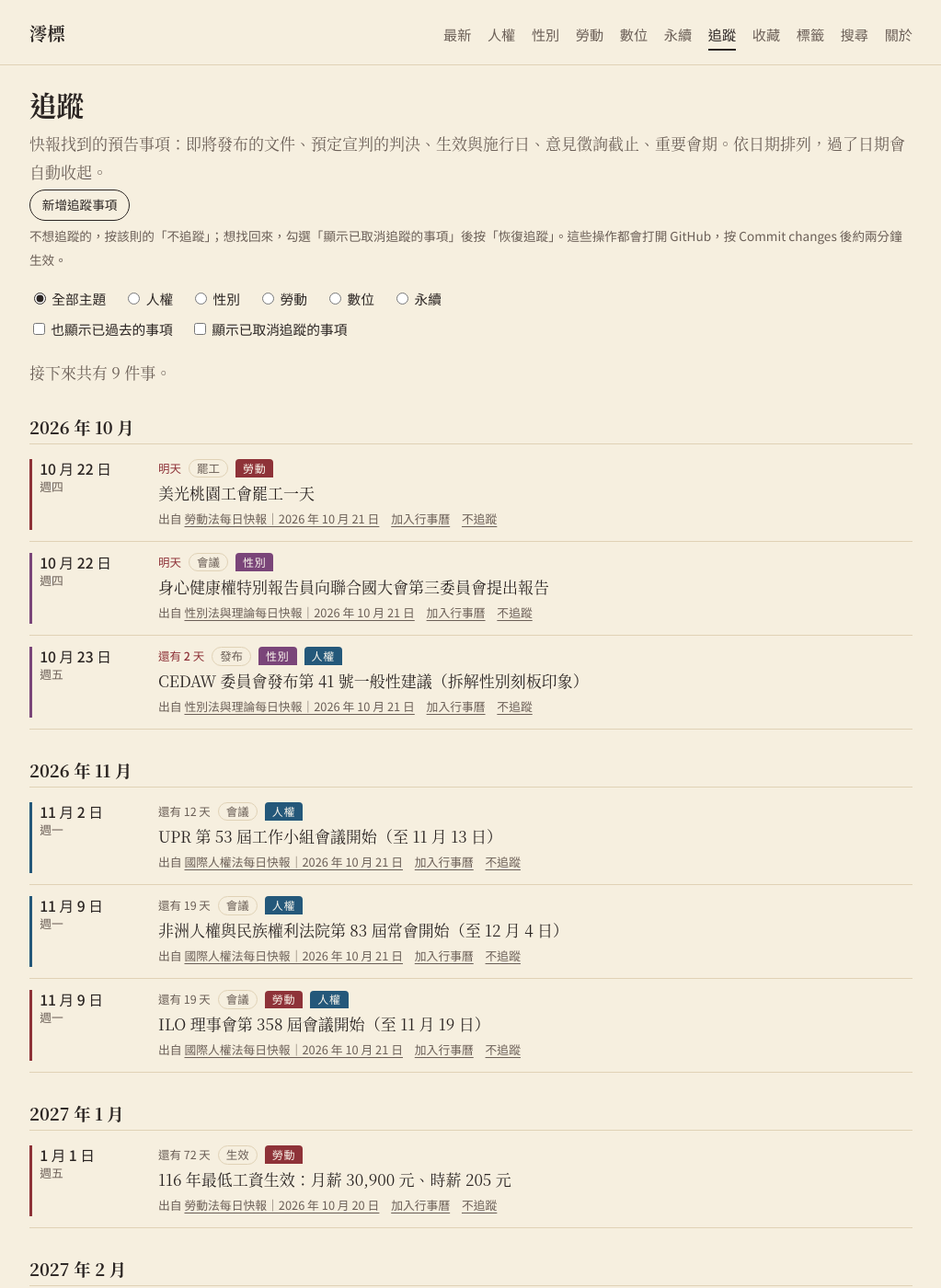
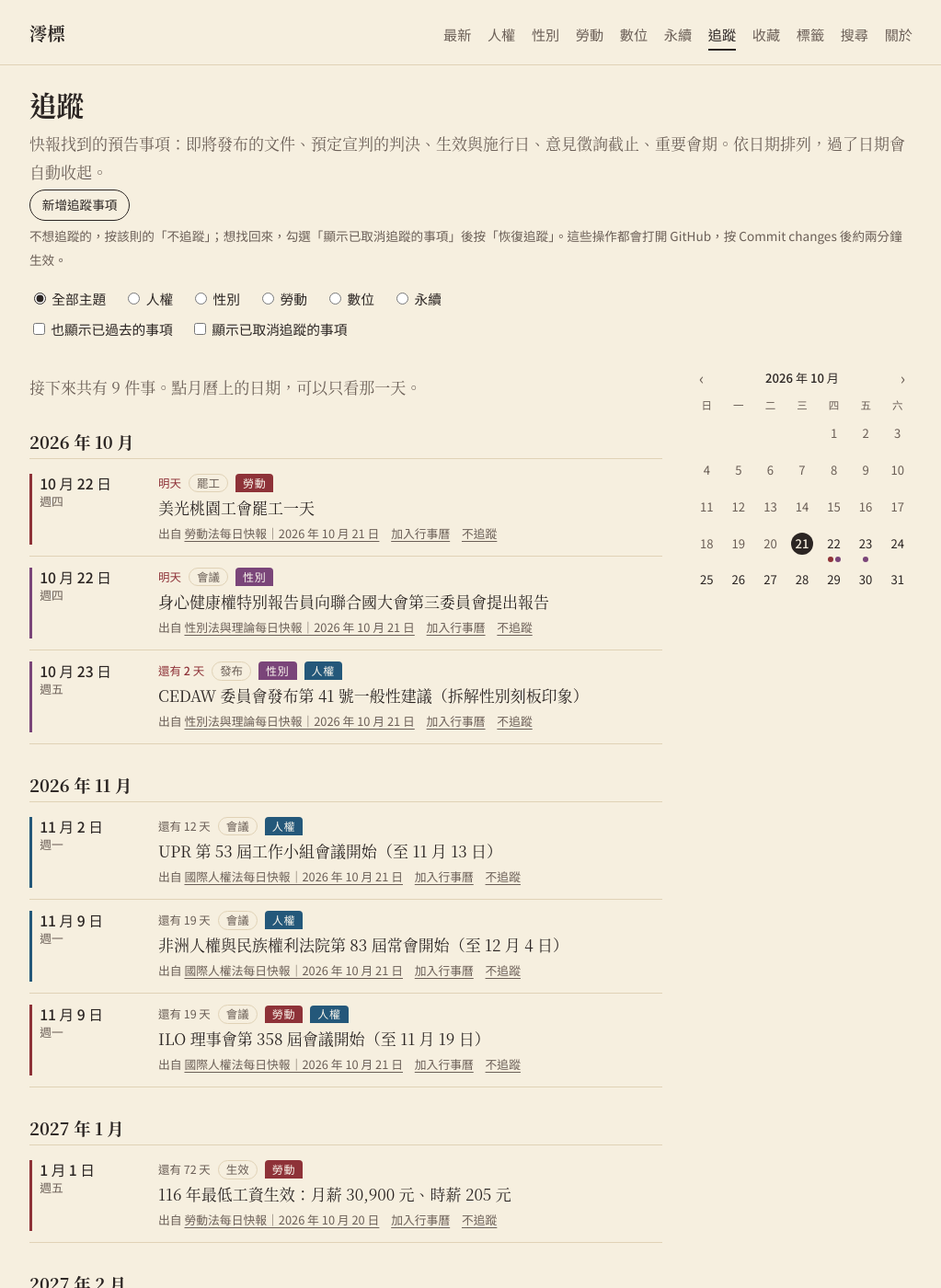
Before and after one commit to chadfan1004/Newsletter-for-international-human-rights-law-gender-theory-and-labour-law, a Jekyll site: the page built from upcoming.html, in a window 1280 px wide and 1400 px high. Shown: the whole window at 92% size, without its empty margins (128-1151 px from the left). Built offline with Jekyll 4.4.1, drawn with Linux system fonts in a browser that asks for light colours.

Commit message:
Home sidebar tracker and month calendar with section-coloured dots
Co-Authored-By: Claude Opus 5.5 <noreply@anthropic.com>
Claude-Session: https://claude.ai/code/session_01FSbXdJEiLZof4dLYJ2WApi

```diff
--- a/assets/style.css
+++ b/assets/style.css
@@ -393,13 +393,50 @@ mark { background: var(--mark-bg); color: inherit; padding: 0 .1em; }
 .up-add { display: inline-block; padding: .2rem .8rem; border: 1px solid var(--ink); border-radius: 999px; color: var(--ink); text-decoration: none; font-weight: 500; }
 .up-add:hover { background: var(--ink); color: var(--paper); }
 
-/* 首頁近期追蹤：一則一行 */
-.up-rows { font-family: var(--sans); font-size: .92rem; }
-.up-row { display: grid; grid-template-columns: 3.4rem 4.2rem minmax(0, 1fr); align-items: baseline; column-gap: .6rem; padding: .32rem 0 .32rem .7rem; box-shadow: inset 3px 0 0 var(--sec, var(--rule)); margin: .3rem 0; }
+/* 首頁：快報在左，近期追蹤在右側直欄 */
+.home-grid { display: grid; grid-template-columns: minmax(0, 1fr) 14.5rem; column-gap: 2rem; align-items: start; }
+.home-grid .leaf { grid-template-columns: 8.5rem minmax(0, 1fr); column-gap: 1.5rem; }
+.up-home { margin: 0; position: sticky; top: 1.25rem; }
+.up-home .up-home-head { margin-bottom: .2rem; }
+.up-rows { font-family: var(--sans); font-size: .88rem; }
+.up-row { display: grid; grid-template-columns: auto 1fr; column-gap: .6rem; row-gap: .1rem; padding: .55rem 0 .55rem .7rem; margin: .45rem 0; box-shadow: inset 3px 0 0 var(--sec, var(--rule)); }
 .up-row time { font-weight: 500; color: var(--ink); }
-.up-row-count { color: var(--muted); font-size: .82rem; }
+.up-row-count { color: var(--muted); font-size: .8rem; align-self: center; }
 .up-row-count.is-soon { color: var(--c-labour); font-weight: 500; }
-.up-row-t { overflow: hidden; text-overflow: ellipsis; white-space: nowrap; }
+.up-row-t { grid-column: 1 / -1; line-height: 1.55; display: -webkit-box; -webkit-line-clamp: 3; -webkit-box-orient: vertical; overflow: hidden; }
 .up-row-t a { color: var(--ink); text-decoration: none; }
 .up-row-t a:hover { text-decoration: underline; color: var(--sec); }
-.up-home .up-home-head { margin-bottom: .35rem; }
+@media (max-width: 900px) {
+  .home-grid { grid-template-columns: 1fr; row-gap: 2rem; }
+  .home-grid .leaf { grid-template-columns: 1fr; }
+  .up-home { position: static; }
+}
+
+/* 月曆 */
+.up-cal { font-family: var(--sans); font-size: .82rem; margin: .4rem 0 .6rem; }
+.cal-head { display: flex; align-items: center; justify-content: space-between; margin-bottom: .3rem; }
+.cal-title { font-weight: 500; color: var(--ink); }
+.cal-nav { font: inherit; font-size: 1.1rem; line-height: 1; background: none; border: 0; color: var(--muted); padding: .2rem .5rem; cursor: pointer; border-radius: 4px; }
+.cal-nav:hover { color: var(--ink); background: var(--card); }
+.cal-grid { display: grid; grid-template-columns: repeat(7, 1fr); gap: 2px; }
+.cal-wd { text-align: center; color: var(--muted); font-size: .72rem; padding: .15rem 0; }
+.cal-day { display: flex; flex-direction: column; align-items: center; justify-content: flex-start; min-height: 2.15rem; padding: .2rem 0 .15rem; border-radius: 4px; color: var(--ink); font: inherit; background: none; border: 0; }
+.cal-day.is-past { color: var(--muted); }
+button.cal-day { cursor: pointer; }
+button.cal-day:hover { background: var(--card); }
+.cal-day.is-today > span:first-child { background: var(--ink); color: var(--paper); border-radius: 999px; min-width: 1.5rem; text-align: center; font-weight: 500; }
+.cal-day.is-picked { background: var(--card); box-shadow: inset 0 0 0 1px var(--ink); }
+.cal-dots { display: flex; gap: 2px; height: 6px; margin-top: 2px; }
+.cal-dots i { width: 6px; height: 6px; border-radius: 50%; background: var(--sec, var(--muted)); }
+.cal-note { margin: .2rem 0 0; font-family: var(--sans); font-size: .85rem; font-weight: 500; display: flex; justify-content: space-between; align-items: baseline; gap: .5rem; }
+.cal-reset { font: inherit; font-size: .8rem; font-weight: 400; background: none; border: 0; padding: 0; color: var(--muted); text-decoration: underline; cursor: pointer; margin-left: .6rem; }
+.up-empty { color: var(--muted); font-family: var(--sans); font-size: .85rem; padding: .5rem 0; }
+
+/* 追蹤頁：清單在左、月曆在右 */
+.up-layout { display: grid; grid-template-columns: minmax(0, 1fr) 15rem; column-gap: 2rem; align-items: start; }
+.up-side { position: sticky; top: 1.25rem; padding-top: .3rem; }
+@media (max-width: 900px) {
+  .up-layout { grid-template-columns: 1fr; }
+  .up-side { position: static; order: -1; max-width: 22rem; }
+}
+.cal-note[hidden] { display: none; }
--- a/assets/upcoming.js
+++ b/assets/upcoming.js
@@ -101,21 +101,78 @@
       '</div></li>';
   }
 
-  // 首頁：近 30 天內，最多 6 則
+  // 月曆：有事的日子標上主題顏色的點，點日期可篩選當天事項
+  function pad2(n) { return (n < 10 ? '0' : '') + n; }
+  function calendar(root, onPick) {
+    var cur = today.slice(0, 7), picked = '';
+    function draw() {
+      var map = {};
+      visible().forEach(function (x) { if (x.d.length === 10) (map[x.d] = map[x.d] || []).push(x); });
+      var y = +cur.slice(0, 4), m = +cur.slice(5, 7);
+      var start = new Date(Date.UTC(y, m - 1, 1)).getUTCDay();
+      var days = new Date(Date.UTC(y, m, 0)).getUTCDate();
+      var h = '<div class="cal-head"><button type="button" class="cal-nav" data-step="-1" aria-label="上個月">‹</button>' +
+        '<span class="cal-title">' + y + ' 年 ' + m + ' 月</span>' +
+        '<button type="button" class="cal-nav" data-step="1" aria-label="下個月">›</button></div><div class="cal-grid">';
+      WD.split('').forEach(function (w) { h += '<span class="cal-wd">' + w + '</span>'; });
+      for (var i = 0; i < start; i++) h += '<span class="cal-pad"></span>';
+      for (var d = 1; d <= days; d++) {
+        var ds = cur + '-' + pad2(d), ev = map[ds] || [];
+        var cls = 'cal-day' + (ds === today ? ' is-today' : '') + (ds === picked ? ' is-picked' : '') + (ds < today ? ' is-past' : '');
+        var secs = [];
+        ev.forEach(function (x) { var s0 = x.s[0] || ''; if (secs.indexOf(s0) < 0) secs.push(s0); });
+        var dots = '<span class="cal-dots">' + secs.slice(0, 3).map(function (s) { return '<i class="sec-' + esc(s) + '"></i>'; }).join('') + '</span>';
+        h += ev.length
+          ? '<button type="button" class="' + cls + ' has-ev" data-d="' + ds + '" aria-pressed="' + (ds === picked) + '" aria-label="' + m + ' 月 ' + d + ' 日，' + ev.length + ' 件事"><span>' + d + '</span>' + dots + '</button>'
+          : '<span class="' + cls + '"><span>' + d + '</span>' + dots + '</span>';
+      }
+      root.innerHTML = h + '</div>';
+    }
+    root.addEventListener('click', function (e) {
+      var nav = e.target.closest('.cal-nav');
+      if (nav) {
+        var y = +cur.slice(0, 4), m = +cur.slice(5, 7) - 1 + (+nav.getAttribute('data-step'));
+        var dt = new Date(Date.UTC(y, m, 1));
+        cur = dt.getUTCFullYear() + '-' + pad2(dt.getUTCMonth() + 1);
+        draw(); return;
+      }
+      var b = e.target.closest('.cal-day[data-d]');
+      if (b) { picked = picked === b.getAttribute('data-d') ? '' : b.getAttribute('data-d'); draw(); onPick(picked); }
+    });
+    draw();
+    return { redraw: draw, clear: function () { picked = ''; draw(); } };
+  }
+  function dayLabel(ds) { var p = ds.split('-'); return (+p[1]) + ' 月 ' + (+p[2]) + ' 日'; }
+
+  // 首頁：月曆，加上近 30 天內最多 5 則；點月曆的日期則改列當天事項
   var home = document.getElementById('up-home');
   if (home) {
-    var soon = visible().filter(function (x) { var n = daysLeft(x); return isUpcoming(x) && n !== null && n <= 30; }).slice(0, 5);
-    if (soon.length) {
-      home.querySelector('.up-list').innerHTML = soon.map(function (x) {
+    var homeList = home.querySelector('.up-list');
+    var homeNote = home.querySelector('.cal-note');
+    var homeCal;
+    var rowHTML = function (x) {
         var p = x.d.split('-');
         var n = daysLeft(x);
-        var cnt = n === 0 ? '今天' : n === 1 ? '明天' : n + ' 天後';
+        var cnt = n === null ? '' : n === 0 ? '今天' : n === 1 ? '明天' : n > 0 ? n + ' 天後' : (-n) + ' 天前';
         var t = x.u ? '<a href="' + esc(x.u) + '" target="_blank" rel="noopener">' + esc(x.t) + '</a>' : '<a href="' + esc(x.src || '#') + '">' + esc(x.t) + '</a>';
         return '<li class="up-row sec-' + esc(x.s[0] || '') + '"><time datetime="' + esc(x.d) + '">' + (+p[1]) + '/' + (+p[2]) + '</time>' +
-          '<span class="up-row-count' + (n <= 1 ? ' is-soon' : '') + '">' + cnt + '</span><span class="up-row-t">' + t + '</span></li>';
-      }).join('');
-      home.hidden = false;
-    }
+          '<span class="up-row-count' + (n !== null && n >= 0 && n <= 1 ? ' is-soon' : '') + '">' + cnt + '</span><span class="up-row-t">' + t + '</span></li>';
+    };
+    var showHome = function (day) {
+      var list = day
+        ? visible().filter(function (x) { return x.d === day; })
+        : visible().filter(function (x) { var n = daysLeft(x); return isUpcoming(x) && n !== null && n <= 30; }).slice(0, 5);
+      homeList.innerHTML = list.length ? list.map(rowHTML).join('') : '<li class="up-empty">30 天內沒有預定事項。</li>';
+      if (homeNote) {
+        homeNote.hidden = !day;
+        if (day) homeNote.innerHTML = dayLabel(day) + '的事項<button type="button" class="cal-reset">顯示近期</button>';
+      }
+    };
+    var calRoot = home.querySelector('.up-cal');
+    if (calRoot) homeCal = calendar(calRoot, showHome);
+    if (homeNote) homeNote.addEventListener('click', function (e) { if (e.target.closest('.cal-reset')) { homeCal && homeCal.clear(); showHome(''); } });
+    showHome('');
+    home.hidden = false;
   }
 
   // 追蹤頁
@@ -125,6 +182,8 @@
     var status = page.querySelector('.up-status');
     var pastBox = page.querySelector('#up-past');
     var hidBox = page.querySelector('#up-hid');
+    var pickedDay = '';
+    var pageCal = null;
     function val(name) { var r = page.querySelector('input[name="' + name + '"]:checked'); return r ? r.value : ''; }
     function render() {
       var sec = val('usec');
@@ -132,6 +191,14 @@
       var inSec = function (x) { return !sec || x.s.indexOf(sec) >= 0; };
       var pool = visible().filter(inSec);
       var hid = items.filter(function (x) { return isHidden(x.key) && inSec(x); });
+      if (pickedDay) {
+        var dayItems = pool.filter(function (x) { return x.d === pickedDay; });
+        list.innerHTML = '<section class="up-month"><h2>' + dayLabel(pickedDay) + '</h2>' +
+          (dayItems.length ? '<ul class="up-list">' + dayItems.map(function (x) { return itemHTML(x, {}); }).join('') + '</ul>' : '<p class="muted">這一天在目前的篩選條件下沒有事項。</p>') + '</section>';
+        status.innerHTML = '目前只顯示 ' + dayLabel(pickedDay) + '。<button type="button" class="cal-reset">顯示全部</button>';
+        if (pageCal) pageCal.redraw();
+        return;
+      }
       var future = pool.filter(isUpcoming);
       var past = pool.filter(function (x) { return !isUpcoming(x); }).reverse();
       var html = '', month = '';
@@ -154,8 +221,12 @@
                       : '<p class="muted">沒有取消追蹤的事項。</p>') + '</section>';
       }
       list.innerHTML = html;
-      status.textContent = future.length ? '接下來共有 ' + future.length + ' 件事。' : '目前沒有即將發生的事項。快報找到預告時會自動出現在這裡。';
+      status.textContent = future.length ? '接下來共有 ' + future.length + ' 件事。點月曆上的日期，可以只看那一天。' : '目前沒有即將發生的事項。快報找到預告時會自動出現在這裡。';
+      if (pageCal) pageCal.redraw();
     }
+    var pcRoot = page.querySelector('.up-cal');
+    if (pcRoot) pageCal = calendar(pcRoot, function (day) { pickedDay = day; render(); });
+    status.addEventListener('click', function (e) { if (e.target.closest('.cal-reset')) { pickedDay = ''; if (pageCal) pageCal.clear(); render(); } });
     page.querySelectorAll('input').forEach(function (i) { i.addEventListener('change', render); });
 
     var repo = page.getAttribute('data-repo');
--- a/upcoming.html
+++ b/upcoming.html
@@ -23,8 +23,13 @@ permalink: /upcoming/
       <label><input type="checkbox" id="up-hid"> 顯示已取消追蹤的事項</label>
     </fieldset>
   </form>
-  <p class="up-status muted" aria-live="polite">載入中。</p>
-  <div class="up-groups"></div>
+  <div class="up-layout">
+    <div class="up-maincol">
+      <p class="up-status muted" aria-live="polite">載入中。</p>
+      <div class="up-groups"></div>
+    </div>
+    <aside class="up-side" aria-label="月曆"><div class="up-cal"></div></aside>
+  </div>
   <noscript><p>這一頁需要開啟 JavaScript 才能顯示。</p></noscript>
 </div>
 {% include upcoming_data.html %}
```
Also changed, not shown: index.html (+12 -8 lines).
